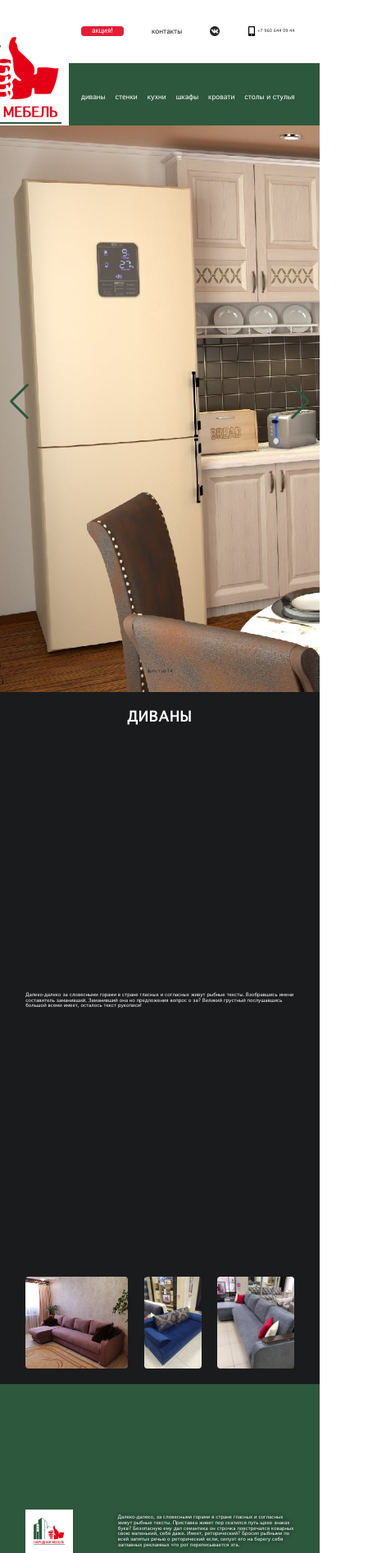
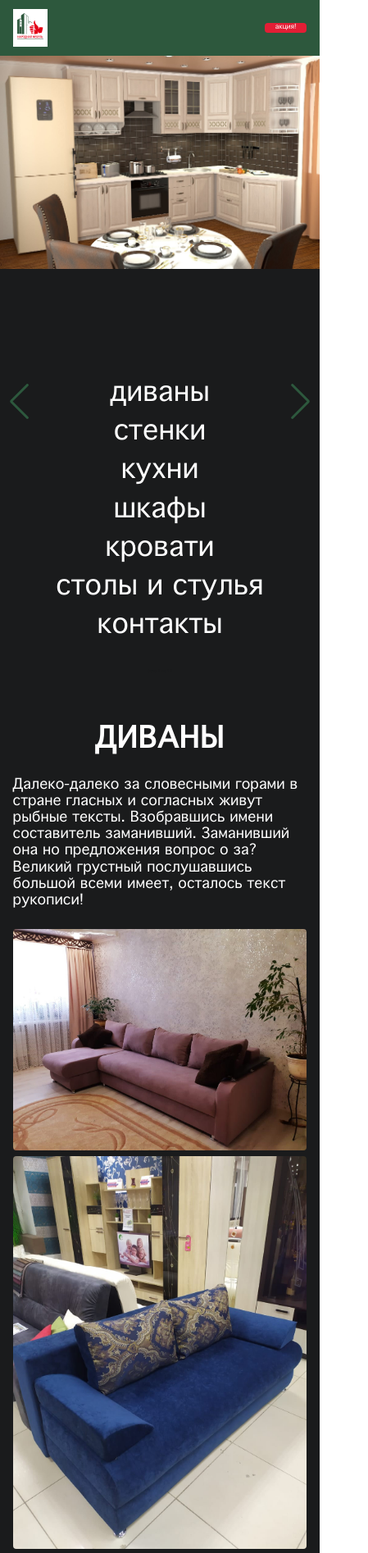
Before and after one commit to YuzhakovAleksei/Folk_furniture, a plain HTML site: page index.html in a window 390 px wide. Shown: the top 1894 px of the page at 82% size, 449 px wide, since content can reach past the window. Drawn offline with Linux system fonts and the light colour scheme.

Commit message:
mobile version start

```diff
--- a/css/style.css
+++ b/css/style.css
@@ -283,6 +283,14 @@ body {
   text-decoration: underline  ;
 }
 
+.header__mobile {
+  display: none;
+}
+
+.mobile-menu__container {
+  display: none;
+}
+
 .section__item-card {
   padding: 5vw 8vw 5vw 8vw;
 }
@@ -421,6 +429,8 @@ body {
   background-image: none;
 }
 
+
+
 /* ------------ slider ------------- */
 
 .image-slider {
@@ -430,7 +440,7 @@ body {
 
 .swiper-wrapper {
   text-align: center;
-	height: calc(100vh - var(--header-height));
+	height: 92vh;
 }
 
 .image-frame img {
@@ -448,3 +458,185 @@ body {
 	font-size: 1.2vw;
 	bottom: 23px;
 }
+
+/* ------------ mobile 1024 -------------- */
+
+@media (max-width: 1024px) {
+
+  .wrapper {
+    flex-wrap: nowrap;
+  }
+
+  .header__mobile {
+    display: flex;
+    align-items: center;
+    justify-content: space-between;
+    height: 8vh;
+    padding: 0 4vw;
+    background-color: var(--main_green);
+
+  }
+
+  .logo__mobile {
+    background-color: #fff;
+    padding: 1.5vw;
+  }
+
+  .logo__mobile img {
+    height: 8vw;
+    width: 8vw;
+
+  }
+
+  .header {
+    display: none;
+  }
+
+  .mobile-menu__container {
+    display: block;
+    position: relative;
+    height: 50vh;
+    padding-top: 3vh;
+    background-color: var(--main_dark);
+  }
+
+  .mobile-menu__list {
+    display: flex;
+    flex-direction: column;
+    justify-content: start;
+    align-items: center;
+  }
+
+  .mobile-menu__list li {
+    margin-top: 1vh;
+  }
+
+  .mobile-menu__list a {
+    color: #fff;
+    font-size: 4vh;
+  }
+
+  .section__item-card {
+    padding: 4vw;
+  }
+
+  .section__item {
+    min-height: fit-content;
+  }
+
+  .section__heading {
+    margin-top: 4.5vw;
+    font-size: 9vw;
+  }
+
+  .section__description {
+    font-size: 4.5vw;
+    margin: 7vw auto;
+  }
+
+  .item__body {
+    justify-content: start;
+  }
+
+  .card__block {
+    justify-content: start;
+    flex-direction: column;
+  }
+
+  .card__block :not(:last-child) {
+    margin: 0;
+    margin-bottom: 2vw;
+  }
+
+  .card {
+    height: auto;
+  }
+
+  .card img {
+    max-width: 100%;
+  }
+
+  /* ------------  burger ------------ */
+
+  .burger {
+    position: relative;
+    width: 32px;
+    height: 32px;
+    z-index: 6;
+    cursor: pointer;
+  }
+
+  .burger span,
+  .burger::before,
+  .burger::after {
+    left: 0;
+    position: absolute;
+    /* transform-origin: center; */
+    height: 5px;
+    width: 35px;
+    transition: top 0.5s ease-in-out, bottom 0.5s ease-in-out, transform 0.5s ease-in-out;
+    background-color: #fff;
+  }
+
+  .burger::before,
+  .burger::after {
+    content: "";
+  }
+
+  .burger::before {
+    top: 0;
+  }
+
+  .burger::after {
+    bottom: 0;
+  }
+
+  .burger span {
+    top: 50%;
+    transform: scale(1) translate(0, -50%);
+  }
+
+  .burger._active span {
+    transform: scale(0) translate(0, -50%);
+  }
+
+  .burger._active::before {
+    top: 50%;
+    transform: translate(0, -50%) rotate(-45deg);
+  }
+
+  .burger._active::after {
+    bottom: 50%;
+    transform: translate(0, 50%) rotate(45deg);
+  }
+
+  /* ---------- action block ----------- */
+
+  .action__block {
+    height: 92vh;
+  }
+
+  .action__block h1 {
+    font-size: 9vw;
+    padding-left: 9vh;
+  }
+
+  .gift__list li {
+    font-size: 6vw;
+    padding-left: 6vh;
+  }
+
+
+
+  /* ---------- mobile slider ---------- */
+
+  .swiper-wrapper {
+    height: 42vh;
+  }
+
+  .image-frame img {
+    height: auto;
+    width: 100%;
+  }
+
+}
--- a/index.html
+++ b/index.html
@@ -50,6 +50,16 @@
                   </li>
               </ul>
           </div>
+        </header>
+
+        <header class="header__mobile">
+          <div class="logo__mobile">
+            <img src="img/FF_Logo.svg" alt="">
+          </div>
+          <div id="mob_action" class="action menu__link">акция!</div>
+          <!-- <div class="burger">
+            <span></span>
+          </div> -->
         </header>
 
         <div class="action__block">
@@ -127,6 +137,32 @@
             <!-- If we need scrollbar -->
             <!-- <div class="swiper-scrollbar"></div> -->
           </div>
+        </div>
+
+        <div class="mobile-menu__container">
+          <ul class="mobile-menu__list">
+            <li class="mob-menu__item">
+              <a href="#sofa" class="mob-menu-link">диваны</a>
+            </li>
+            <li class="mob-menu__item">
+              <a href="#wall" class="mob-menu-link">стенки</a>
+            </li>
+            <li class="mob-menu__item">
+              <a href="#kitchen" class="mob-menu-link">кухни</a>
+            </li>
+            <li class="mob-menu__item">
+              <a href="#cupboard" class="mob-menu-link">шкафы</a>
+            </li>
+            <li class="mob-menu__item">
+              <a href="#bed" class="mob-menu-link">кровати</a>
+            </li>
+            <li class="mob-menu__item">
+              <a href="#chears" class="mob-menu-link">столы и стулья</a>
+            </li>
+            <li class="mob-menu__item">
+              <a href="#footer" class="mob-menu-link">контакты</a>
+            </li>
+          </ul>
         </div>
       </div>
     </section>
--- a/js/script.js
+++ b/js/script.js
@@ -1,10 +1,25 @@
 const actionButton = document.querySelector('.action');
+const mobActionButton = document.querySelector('#mob_action');
 const actBlock = document.querySelector('.action__block');
-if (actionButton){
+const burger = document.querySelector('.burger');
+
+if (actionButton && mobActionButton){
+  // console.log(1)
   actionButton.addEventListener("click", function(e) {
     actBlock.classList.toggle('_active');
   });
+  mobActionButton.addEventListener("click", function(e) {
+    actBlock.classList.toggle('_active');
+  });
 }
+
+// if (mobActionButton){
+//   mobActionButton.addEventListener("click", function(e) {
+//     actBlock.classList.toggle('_active');
+//   });
+// }
+
+
 
 // return
 
@@ -22,15 +37,15 @@ function eventScroll() {
   if (scrolled < coords) {
     return_btn.classList.remove('return_show');
   }
-}
+};
 
 // if (burger){
 //     // Создаём событие click по иконке
 //     burger.addEventListener("click", function(e) {
 //       burger.classList.toggle('_active');
-//       mobileMenu.classList.toggle('_active');
+//       mobile Menu.classList.toggle('_active');
 //     });
-//   }
+
 
 const swiperPages = new Swiper('.image-slider', {
   direction: 'horizontal',
```
